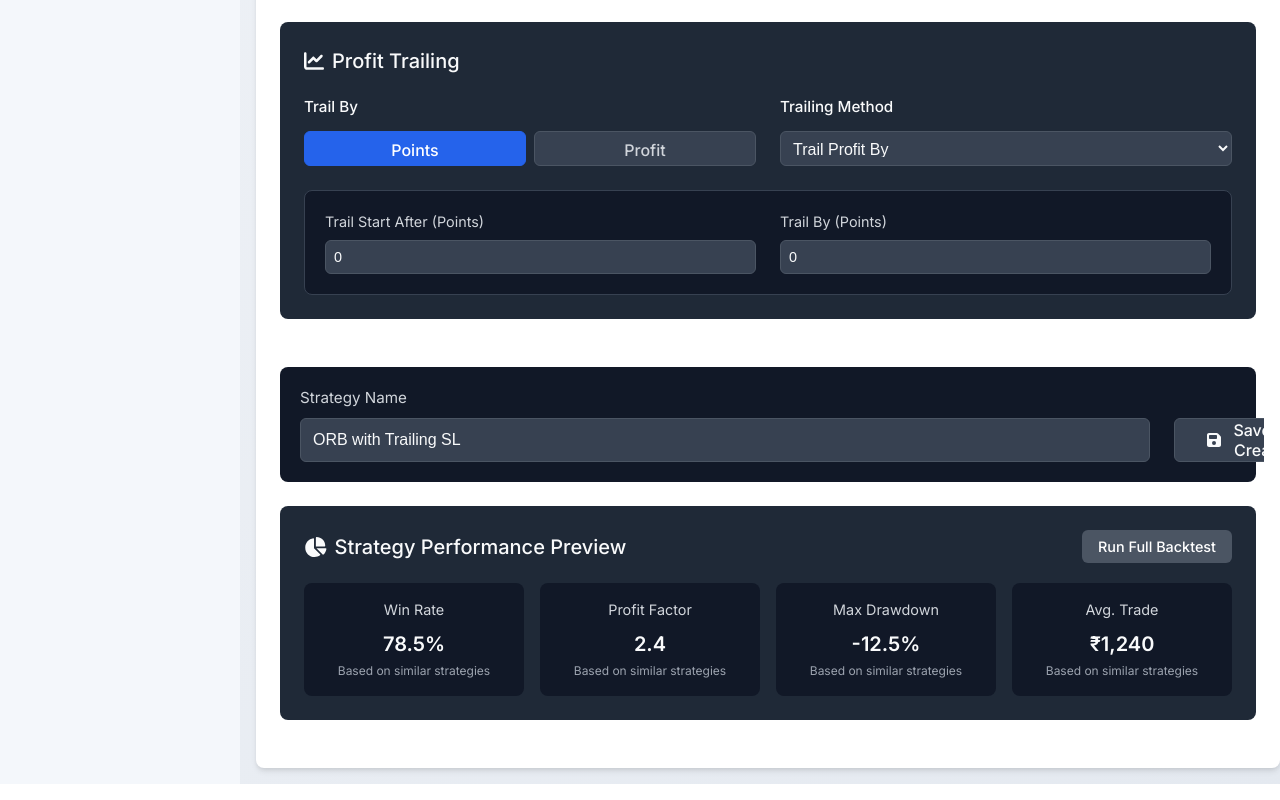
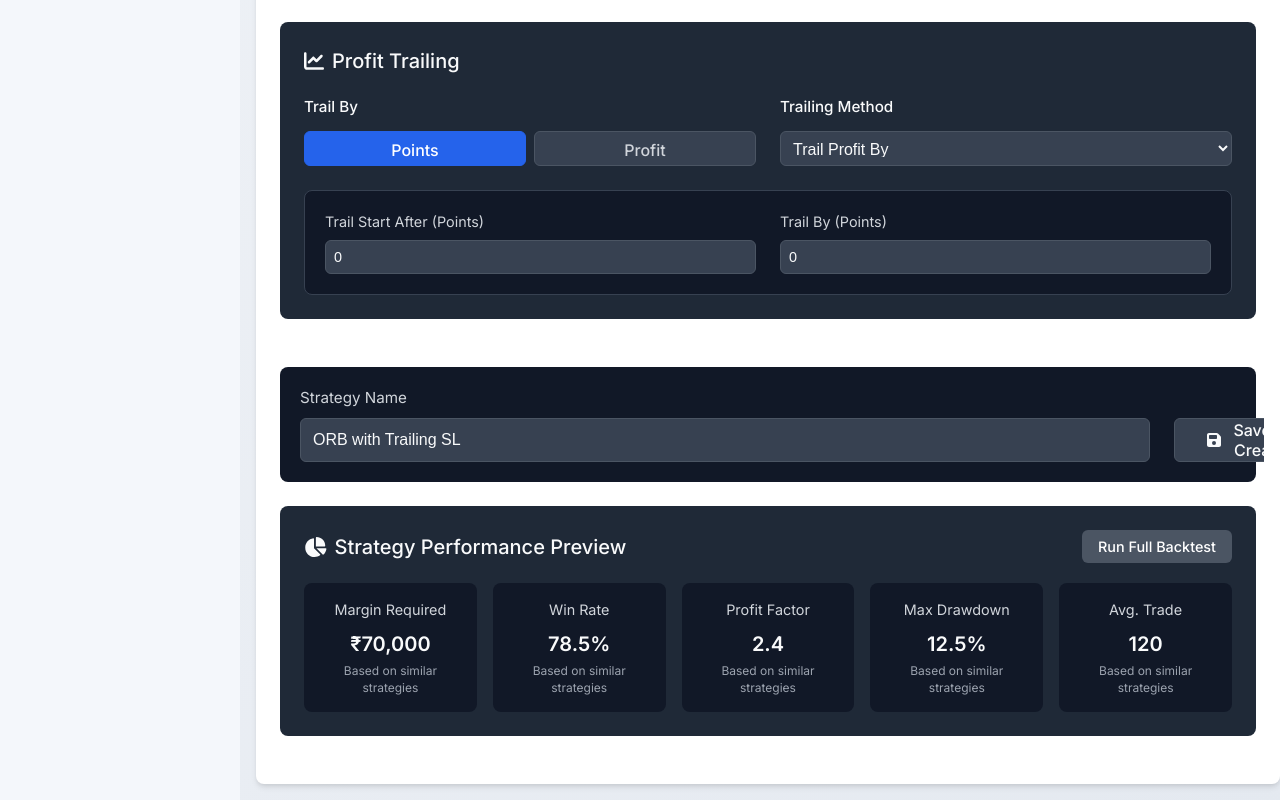
Before and after one commit to sudhanshu2070/last-trade, a React (Vite) app: page /strategies in a window 1280 px wide. Shown: the part 2005-2805 px from the top of the page. Built offline with nearby package versions, Linux system fonts and the light colour scheme.

Commit message:
Changes in the Strategies 0.1

```diff
--- a/src/Pages/StrategyTabs/CreateStrategy/Sections/StrategyPerformancePreview/StrategyPerformancePreview.module.css
+++ b/src/Pages/StrategyTabs/CreateStrategy/Sections/StrategyPerformancePreview/StrategyPerformancePreview.module.css
@@ -46,7 +46,7 @@
 
 .metricsGrid {
   display: grid;
-  grid-template-columns: repeat(4, 1fr);
+  grid-template-columns: repeat(5, 1fr);
   gap: 1rem;
 }
 
--- a/src/Pages/StrategyTabs/CreateStrategy/Sections/StrategyPerformancePreview/StrategyPerformancePreview.tsx
+++ b/src/Pages/StrategyTabs/CreateStrategy/Sections/StrategyPerformancePreview/StrategyPerformancePreview.tsx
@@ -27,6 +27,12 @@ const StrategyPerformancePreview: React.FC = () => {
       <div className={styles.previewContainer}>
         <div className={styles.metricsGrid}>
           <div className={styles.metricCard}>
+            <div className={styles.metricLabel}>Margin Required</div>
+            <div className={styles.metricValue}>₹70,000</div>
+            <div className={styles.metricNote}>Based on similar strategies</div>
+          </div>
+
+          <div className={styles.metricCard}>
             <div className={styles.metricLabel}>Win Rate</div>
             <div className={styles.metricValue}>78.5%</div>
             <div className={styles.metricNote}>Based on similar strategies</div>
@@ -38,12 +44,12 @@ const StrategyPerformancePreview: React.FC = () => {
           </div>
           <div className={styles.metricCard}>
             <div className={styles.metricLabel}>Max Drawdown</div>
-            <div className={styles.metricValue}>-12.5%</div>
+            <div className={styles.metricValue}>12.5%</div>
             <div className={styles.metricNote}>Based on similar strategies</div>
           </div>
           <div className={styles.metricCard}>
             <div className={styles.metricLabel}>Avg. Trade</div>
-            <div className={styles.metricValue}>₹1,240</div>
+            <div className={styles.metricValue}>120</div>
             <div className={styles.metricNote}>Based on similar strategies</div>
           </div>
         </div>
```
